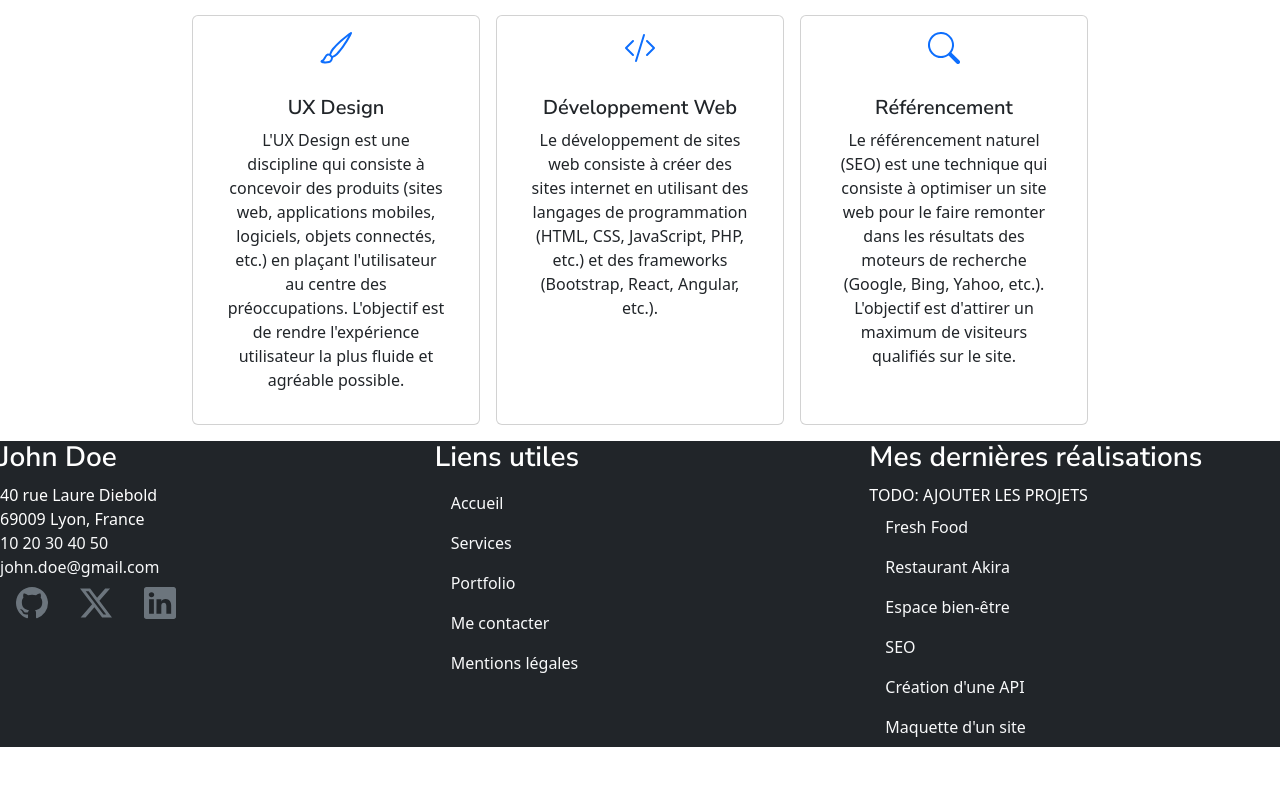
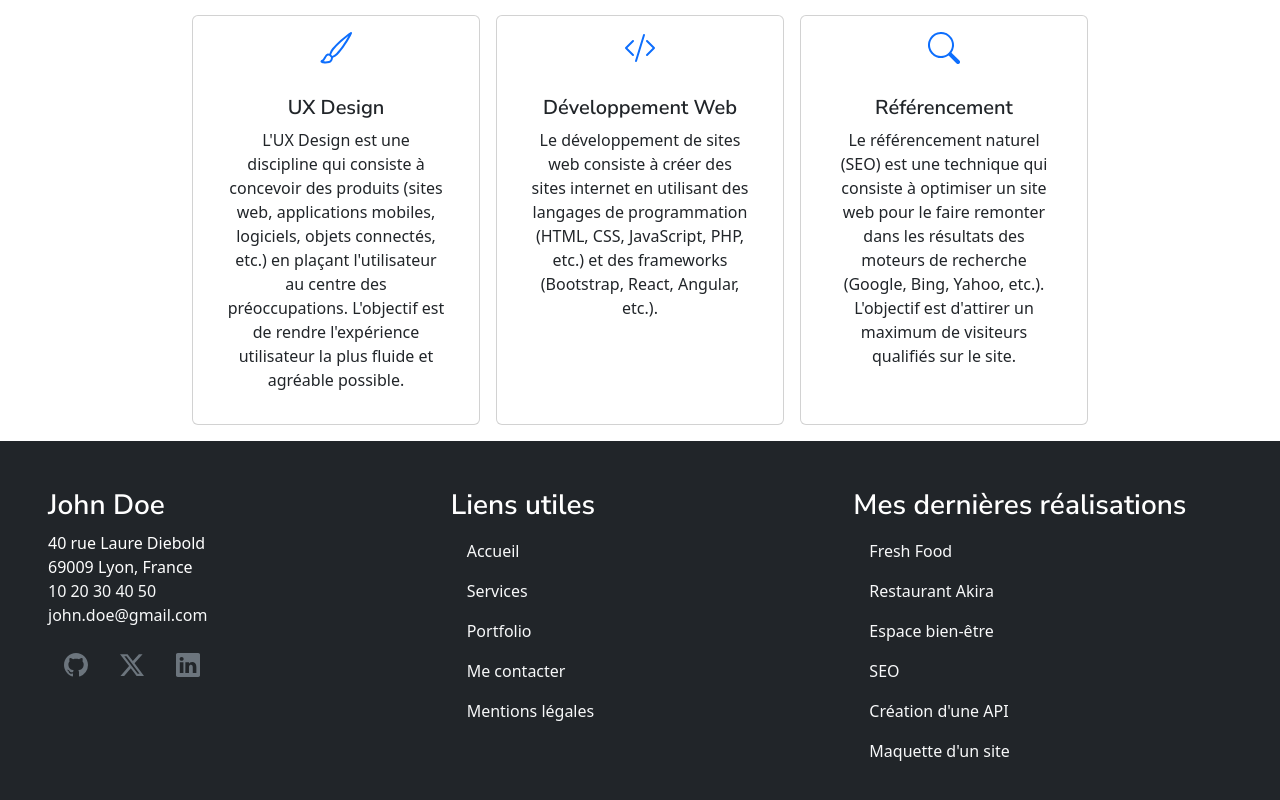
Before and after one commit to loickcherimont/devoir-portfolio-reactjs, a React (Vite) app: page /services in a window 1280 px wide. Shown: the part 416-1216 px from the top of the page. Before the commit the page ends 1163 px from the top, so only its background shows below. Built offline with nearby package versions, Linux system fonts and the light colour scheme.

Commit message:
fix: for last bugfixes before validation

```diff
--- a/src/components/footer/Footer.jsx
+++ b/src/components/footer/Footer.jsx
@@ -2,7 +2,24 @@ import { NavLink } from "react-router";
 import "./footer.css";
 
 function Footer() {
-    return <footer className="footer bg-dark text-white" data-bs-theme="dark">
+
+    const projects = [
+        { id: 1, title: "Fresh Food" },
+        { id: 2, title: "Restaurant Akira" },
+        { id: 3, title: "Espace bien-être" },
+        { id: 4, title: "SEO" },
+        { id: 5, title: "Création d'une API" },
+        { id: 6, title: "Maquette d'un site" },
+    ];
+
+    const pageLinks = [
+        { id: 1, to: "/", title: "Accueil" },
+        { id: 2, to: "/services", title: "Services" },
+        { id: 3, to: "/portfolio", title: "Portfolio" },
+        { id: 4, to: "/contact", title: "Me contacter" },
+        { id: 5, to: "/mentions-legales", title: "Mentions légales" },
+    ];
+    return <footer className="footer bg-dark text-white p-5" data-bs-theme="dark">
         <div className="row">
             {/*
 
@@ -12,82 +29,53 @@ function Footer() {
         "noopener" for security
         "noreferrer" for no SEO
         */}
-            <div className="col-md">
-                <address>
+            <address className="col-md">
                     <h3>John Doe</h3>
                     40 rue Laure Diebold<br />
                     69009 Lyon, France<br />
                     <a href="tel:+1020304050" className="link-light">10 20 30 40 50</a><br />
                     <a href="mailto:john.doe@gmail.com" className="link-light">john.doe@gmail.com</a>
-                    <ul className="nav socials__menu">
+                    <ul className="nav socials__menu d-flex mt-3">
                         <li className="nav-item" >
-                            <a className="nav-link" href="https://github.com/github-john-doe" target="_blank" rel="noopener noreferrer">
-                                <svg xmlns="http://www.w3.org/2000/svg" width="32" height="32" fill="currentColor" className="bi bi-github" viewBox="0 0 16 16">
+                            <a className="nav-link" href="https://github.com/github-john-doe" target="_blank" rel="noopener noreferrer" aria-label="John Doe - Lien Github" title="John Doe - Lien Github">
+                                <svg xmlns="http://www.w3.org/2000/svg" width="24" height="24" fill="currentColor" className="bi bi-github" viewBox="0 0 16 16" aria-label="John Doe - Lien Github" role="img">
                                     <path d="M8 0C3.58 0 0 3.58 0 8c0 3.54 2.29 6.53 5.47 7.59.4.07.55-.17.55-.38 0-.19-.01-.82-.01-1.49-2.01.37-2.53-.49-2.69-.94-.09-.23-.48-.94-.82-1.13-.28-.15-.68-.52-.01-.53.63-.01 1.08.58 1.23.82.72 1.21 1.87.87 2.33.66.07-.52.28-.87.51-1.07-1.78-.2-3.64-.89-3.64-3.95 0-.87.31-1.59.82-2.15-.08-.2-.36-1.02.08-2.12 0 0 .67-.21 2.2.82.64-.18 1.32-.27 2-.27s1.36.09 2 .27c1.53-1.04 2.2-.82 2.2-.82.44 1.1.16 1.92.08 2.12.51.56.82 1.27.82 2.15 0 3.07-1.87 3.75-3.65 3.95.29.25.54.73.54 1.48 0 1.07-.01 1.93-.01 2.2 0 .21.15.46.55.38A8.01 8.01 0 0 0 16 8c0-4.42-3.58-8-8-8" />
                                 </svg>
                             </a>
                         </li>
                         <li className="nav-item" >
-                            <a className="nav-link active" href="https://x.com/" target="_blank" rel="noopener noreferrer">
-                                <svg xmlns="http://www.w3.org/2000/svg" width="32" height="32" fill="currentColor" className="bi bi-twitter-x" viewBox="0 0 16 16">
+                            <a className="nav-link" href="https://x.com/" target="_blank" rel="noopener noreferrer" aria-label="John Doe - Lien Twitter X" title="John Doe - Lien Twitter X">
+                                <svg xmlns="http://www.w3.org/2000/svg" width="24" height="24" fill="currentColor" className="bi bi-twitter-x" viewBox="0 0 16 16" aria-label="John Doe - Lien Twitter X" role="img">
                                     <path d="M12.6.75h2.454l-5.36 6.142L16 15.25h-4.937l-3.867-5.07-4.425 5.07H.316l5.733-6.57L0 .75h5.063l3.495 4.633L12.601.75Zm-.86 13.028h1.36L4.323 2.145H2.865z" />
                                 </svg>
                             </a>
                         </li>
                         <li className="nav-item">
-                            <a className="nav-link" href="https://www.linkedin.com" target="_blank" rel="noopener noreferrer">
-                                <svg xmlns="http://www.w3.org/2000/svg" width="32" height="32" fill="currentColor" className="bi bi-linkedin" viewBox="0 0 16 16">
+                            <a className="nav-link" href="https://www.linkedin.com" target="_blank" rel="noopener noreferrer" title="John Doe - Lien LinkedIn" aria-label="John Doe - Lien LinkedIn">
+                                <svg xmlns="http://www.w3.org/2000/svg" width="24" height="24" fill="currentColor" className="bi bi-linkedin" viewBox="0 0 16 16" aria-label="John Doe - Lien LinkedIn" role="img">
                                     <path d="M0 1.146C0 .513.526 0 1.175 0h13.65C15.474 0 16 .513 16 1.146v13.708c0 .633-.526 1.146-1.175 1.146H1.175C.526 16 0 15.487 0 14.854zm4.943 12.248V6.169H2.542v7.225zm-1.2-8.212c.837 0 1.358-.554 1.358-1.248-.015-.709-.52-1.248-1.342-1.248S2.4 3.226 2.4 3.934c0 .694.521 1.248 1.327 1.248zm4.908 8.212V9.359c0-.216.016-.432.08-.586.173-.431.568-.878 1.232-.878.869 0 1.216.662 1.216 1.634v3.865h2.401V9.25c0-2.22-1.184-3.252-2.764-3.252-1.274 0-1.845.7-2.165 1.193v.025h-.016l.016-.025V6.169h-2.4c.03.678 0 7.225 0 7.225z" />
                                 </svg></a>
                         </li>
                     </ul>
-                </address>
-            </div>
+            </address>
 
-            {/* Useful links */}
+            {/* Links to pages */}
             <div className="col-md">
                 <h3>Liens utiles</h3>
                 <ul className="nav flex-column">
-                    <li className="nav-item">
-                        <NavLink to="/" end className="nav-link link-light text-decoration-none">Accueil</NavLink>
-                    </li>
-                    <li className="nav-item">
-                        <NavLink to="/services" end className="nav-link link-light text-decoration-none">Services</NavLink>
-                    </li>
-                    <li className="nav-item">
-                        <NavLink to="/portfolio" end className="nav-link link-light text-decoration-none">Portfolio</NavLink>
-                    </li>
-                    <li className="nav-item">
-                        <NavLink to="/contact" end className="nav-link link-light text-decoration-none">Me contacter</NavLink>
-                    </li>
-                    <li className="nav-item">
-                        <NavLink to="/mentions-legales" end className="nav-link link-light text-decoration-none">Mentions légales</NavLink>
-                    </li>
+                    {pageLinks.map((pageLink) => <li className="nav-item" key={pageLink.id}>
+                        <NavLink to={pageLink.to} end className="nav-link link-light text-decoration-none">{pageLink.title}</NavLink>
+                    </li>)}
                 </ul>
             </div>
 
+            {/* Links to portfolio */}
             <div className="col-md">
                 <h3>Mes dernières réalisations</h3>
                 <ul className="nav flex-column">
-                    <li>TODO: AJOUTER LES PROJETS</li>
-                    <li className="nav-item">
-                        <a href="#" className="nav-link link-light text-decoration-none">Fresh Food</a>
-                    </li>
-                    <li className="nav-item">
-                        <a href="#" className="nav-link link-light text-decoration-none">Restaurant Akira</a>
-                    </li>
-                    <li className="nav-item">
-                        <a href="#" className="nav-link link-light text-decoration-none">Espace bien-être</a>
-                    </li>
-                    <li className="nav-item">
-                        <a href="#" className="nav-link link-light text-decoration-none">SEO</a>
-                    </li>
-                    <li className="nav-item">
-                        <a href="#" className="nav-link link-light text-decoration-none">Création d'une API</a>
-                    </li>
-                    <li className="nav-item">
-                        <a href="#" className="nav-link link-light text-decoration-none">Maquette d'un site</a>
-                    </li>
+                    {projects.map((project) => <li className="nav-item" key={project.id}>
+                        <NavLink to={"/portfolio"} end className="nav-link link-light text-decoration-none">{project.title}</NavLink>
+                    </li>)}
                 </ul>
             </div>
         </div>
--- a/src/components/pages/contact/Contact.jsx
+++ b/src/components/pages/contact/Contact.jsx
@@ -4,8 +4,6 @@ import "./contact.css";
 import FormField from "./FormField";
 
 function Contact() {
-
-    // Todo: use .contact__header for styling header into all /pages
     return <>
         <section className="contact p-3">
             <div className="contact__header d-flex flex-column align-items-center justify-content-center text-center">
--- a/src/components/pages/home/Home.jsx
+++ b/src/components/pages/home/Home.jsx
@@ -42,6 +42,7 @@ function Home() {
             <h2>Développeur web full stack</h2>
             <Modal />
         </section>
+        {/* About and skills */}
         <section className="p-3">
             <div className="container">
                 <div className="row shadow rounded">
--- a/src/components/pages/mentions-legales/mentions-legales.css
+++ b/src/components/pages/mentions-legales/mentions-legales.css
@@ -1,8 +1,3 @@
-/* .mentions-legales h3 {
-    border-bottom: 3px solid #0d6efd;
-    padding: 5px;
-} */
-
 .mentions-legales__header::after {
     content: "";
     display: block;
--- a/src/components/pages/services/Services.jsx
+++ b/src/components/pages/services/Services.jsx
@@ -1,6 +1,5 @@
 import { useEffect, useState } from 'react';
 import ServiceCard from './ServiceCard';
-import "./services.css";
 
 function Services() {
     const [serviceCardInfos, setServiceCardInfos] = useState([]);
--- a/src/components/pages/services/services.css
+++ /dev/null
@@ -1,8 +0,0 @@
-.card {
-    transition: all ease-in 500ms;
-}
-
-.card:hover {
-    background-color: #efefef;
-    box-shadow: .5px .5px 7px #ced4da;
-}
--- a/src/css/index.css
+++ b/src/css/index.css
@@ -31,3 +31,13 @@ h1, h2, h3, h4, h5, h6, strong {
     "wdth" 100,
     "YTLC" 500;
 }
+
+/* General */
+.card {
+    transition: all ease-in 500ms;
+}
+
+.card:hover {
+    background-color: #efefef;
+    box-shadow: .5px .5px 7px #ced4da;
+}
```
